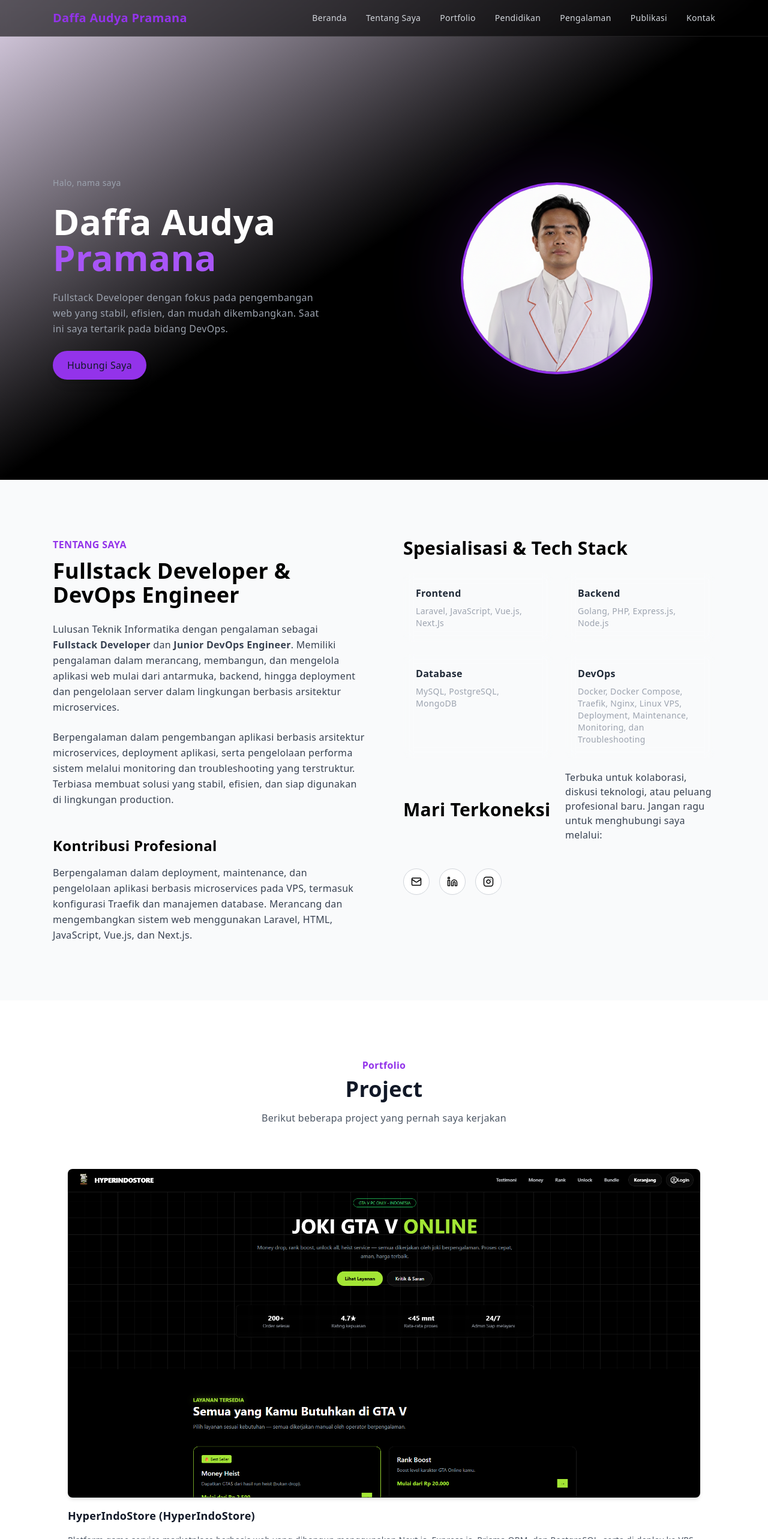
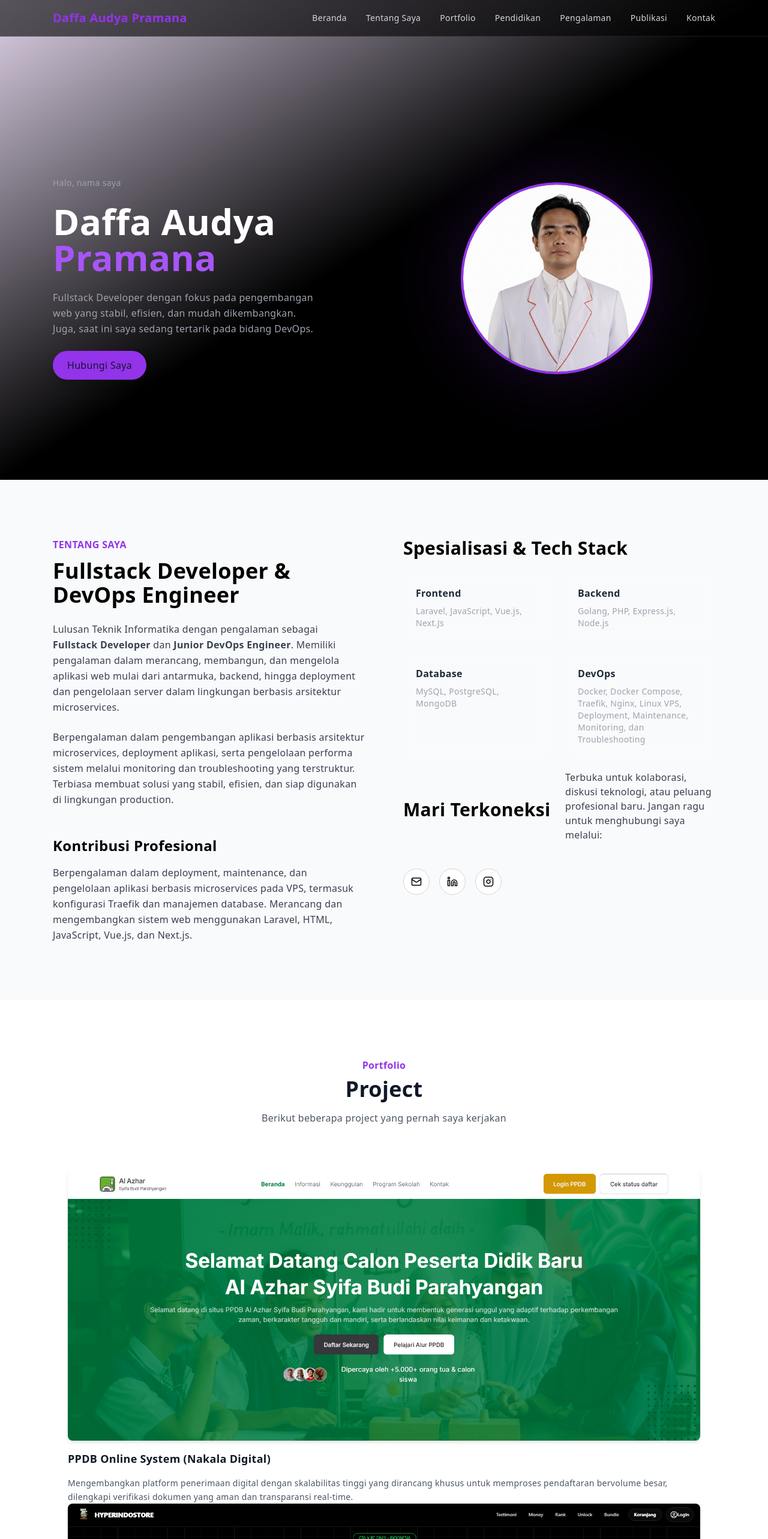
Before and after one commit to DaffaAudyaPramana/portfolio-dapa, a Next.js app: page / in a window 1280 px wide. Shown: the top 2566 px of the page at 60% size. Built offline with nearby package versions, Linux system fonts and the light colour scheme.

Commit message:
update hero & add new experience project

```diff
--- a/data/projects.ts
+++ b/data/projects.ts
@@ -1,4 +1,11 @@
 export const projects = [
+    {
+    title: "PPDB Online System",
+    company: "Nakala Digital",
+    image: "/projects/PPDB Online.png",
+    description:
+      "Mengembangkan platform penerimaan digital dengan skalabilitas tinggi yang dirancang khusus untuk memproses pendaftaran bervolume besar, dilengkapi verifikasi dokumen yang aman dan transparansi real-time.",
+  },
   {
     title: "HyperIndoStore",
     company: "HyperIndoStore",
--- a/sections/Hero.tsx
+++ b/sections/Hero.tsx
@@ -28,7 +28,7 @@ export default function Hero() {
 
             <p className="text-gray-400 max-w-md leading-relaxed">
               Fullstack Developer dengan fokus pada pengembangan web yang stabil,
-              efisien, dan mudah dikembangkan. Saat ini saya tertarik pada bidang DevOps.
+              efisien, dan mudah dikembangkan. Juga, saat ini saya sedang tertarik pada bidang DevOps.
             </p>
 
             <div className="flex gap-4">
```
Also changed, not shown: public/projects/PPDB Online.png (added).
